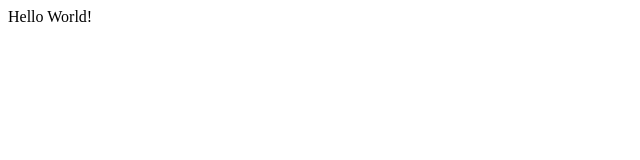
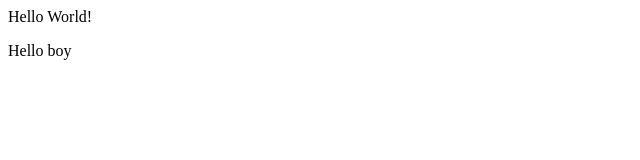
Before and after one commit to RsnGrgrn/test, a plain HTML site: page index.html in a window 1280 px wide. Shown: the full height of the page, 0-640 px from the left. Drawn offline with Linux system fonts and the light colour scheme.

Commit message:
New string

```diff
--- a/index.html
+++ b/index.html
@@ -8,5 +8,6 @@
 </head>
 <body>
     Hello World!
+    <p>Hello boy</p>
 </body>
 </html>
```
